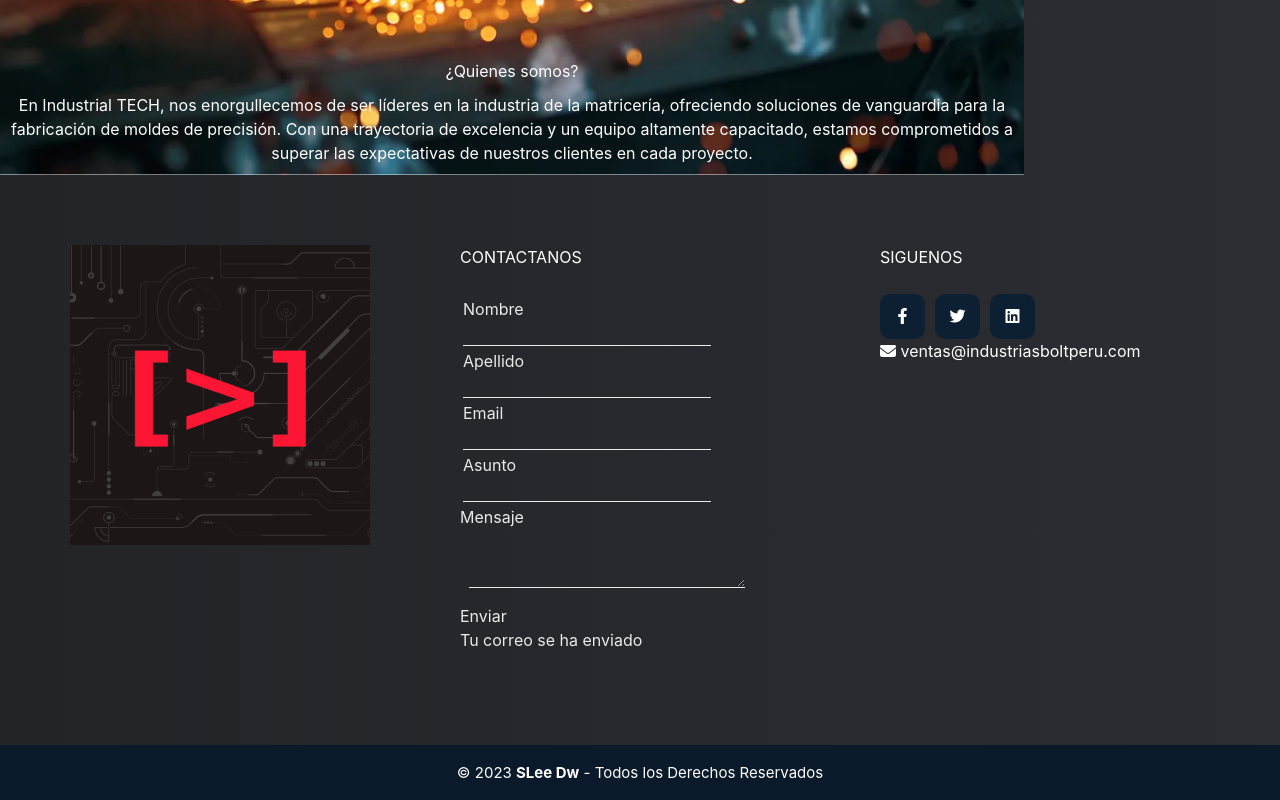
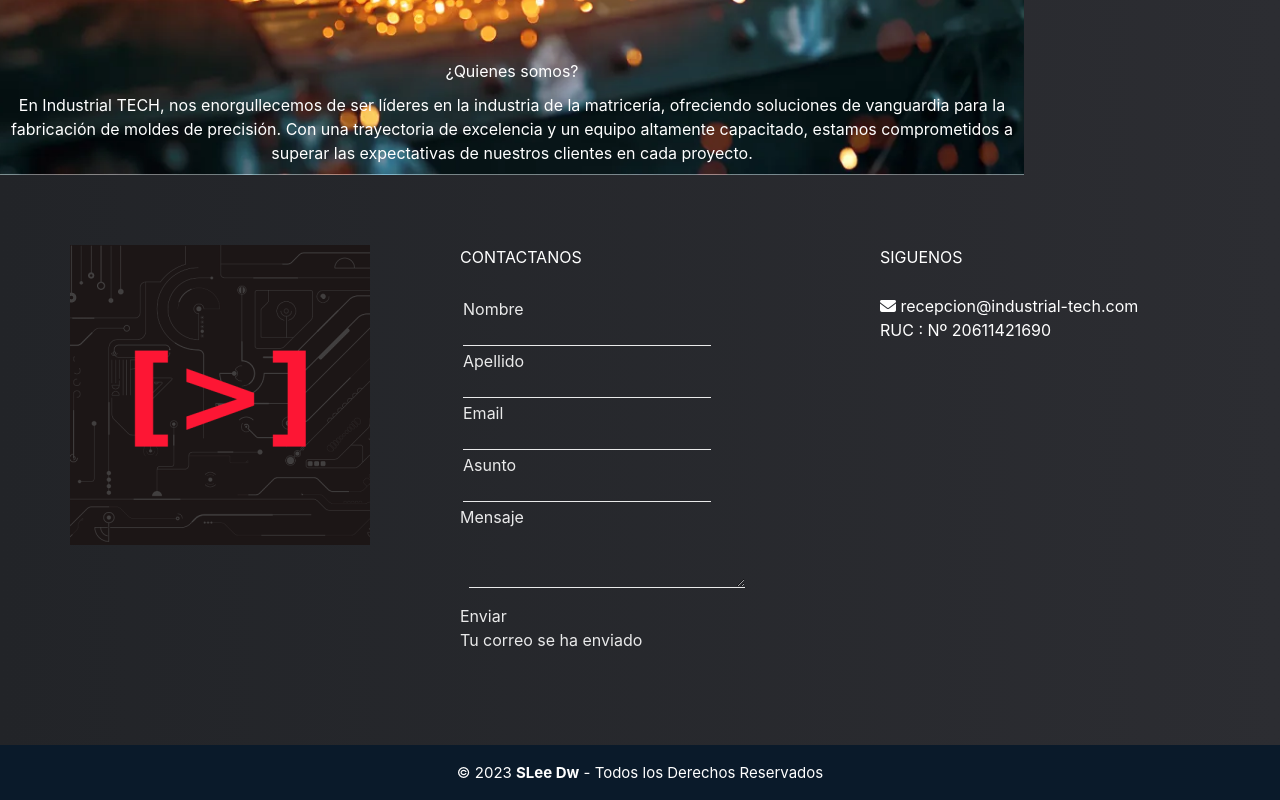
Before and after one commit to Gabriel23Sp/TECH_WEB, a React (Vite) app: page / in a window 1280 px wide. Shown: the part 7598-8398 px from the top of the page. Built offline with nearby package versions, Linux system fonts and the light colour scheme.

Commit message:
commit web2

```diff
--- a/index.html
+++ b/index.html
@@ -2,7 +2,7 @@
 <html lang="en">
   <head>
     <meta charset="UTF-8" />
-    <link rel="icon" type="image/svg+xml" href="/vite.svg" />
+    <link rel="icon" type="image/svg+xml" href="./public/img/brand.png" />
     <meta name="viewport" content="width=device-width, initial-scale=1.0" />
       <!--Font Awesome-->
   <link rel="stylesheet" href="https://cdnjs.cloudflare.com/ajax/libs/font-awesome/6.4.2/css/all.min.css">
--- a/src/components/Footer/Footer.tsx
+++ b/src/components/Footer/Footer.tsx
@@ -16,17 +16,18 @@ const Footer = () => {
         </div>
         <div className='box max-md:mt-[20em]'>
         <h2>SIGUENOS</h2>
-        <div className='social'>
+        {/* <div className='social'>
         <a href="#"><i className="fab fa-facebook-f"></i></a>
           <a href="#"><i className="fab fa-twitter"></i></a>
           <a href="#"><i className="fab fa-linkedin"></i></a>
-        </div>
-        <div className='my-5 text-xl cursor-pointer'><span><a href="mailto:ventas@industriasboltperu.com"><i className="fa fa-envelope"></i> ventas@industriasboltperu.com</a></span></div>
+        </div> */}
+        <div className='my-5 text-xl cursor-pointer'><span><a href="mailto:recepcion@industrial-tech.com"><i className="fa fa-envelope"></i> recepcion@industrial-tech.com</a></span></div>
+        <div className='my-5 text-xl cursor-pointer'><span> RUC : Nº 20611421690 </span></div>
         </div>
       </div>
       <div className='group-2'>
       <small>
-        &copy; 2023 <b>SLee Dw</b> - Todos los Derechos Reservados
+        &copy; {new Date().getFullYear()} <b>SLee Dw</b> - Todos los Derechos Reservados
       </small>
       </div>
     </footer>
```
